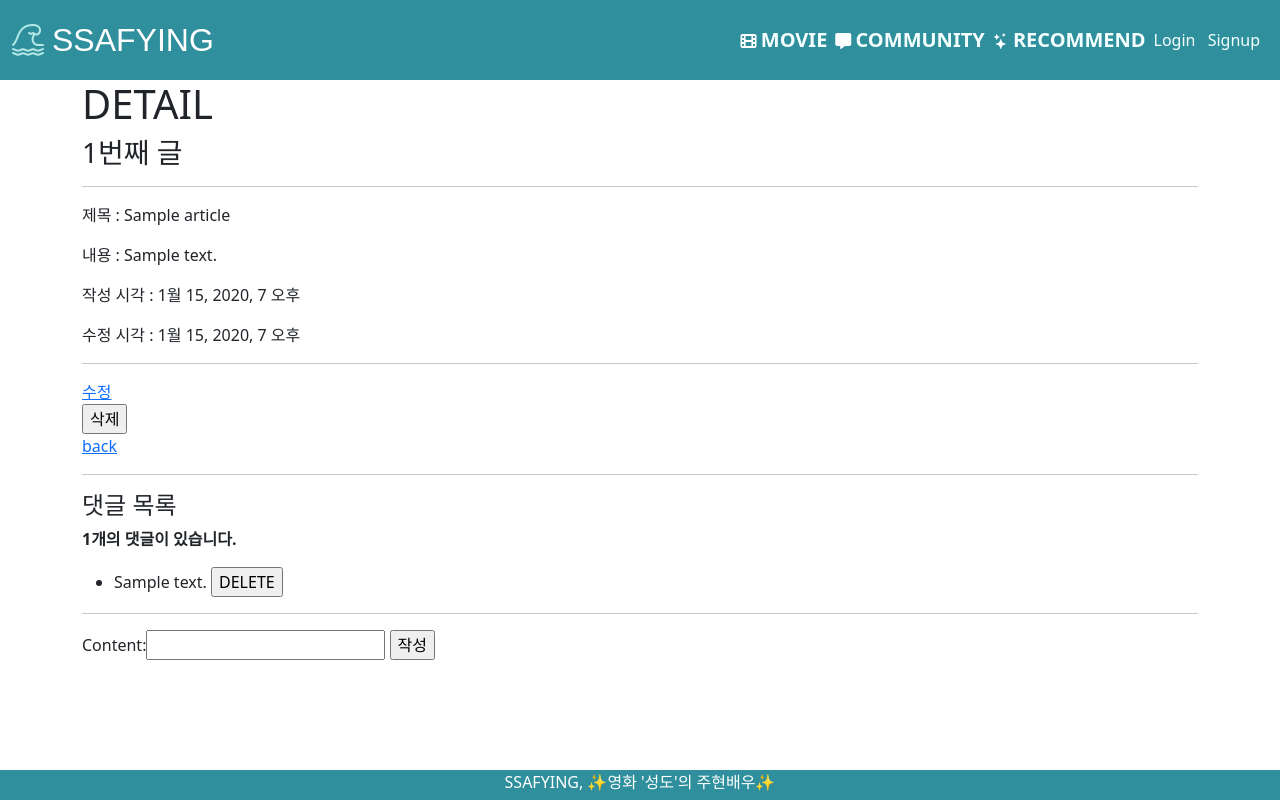
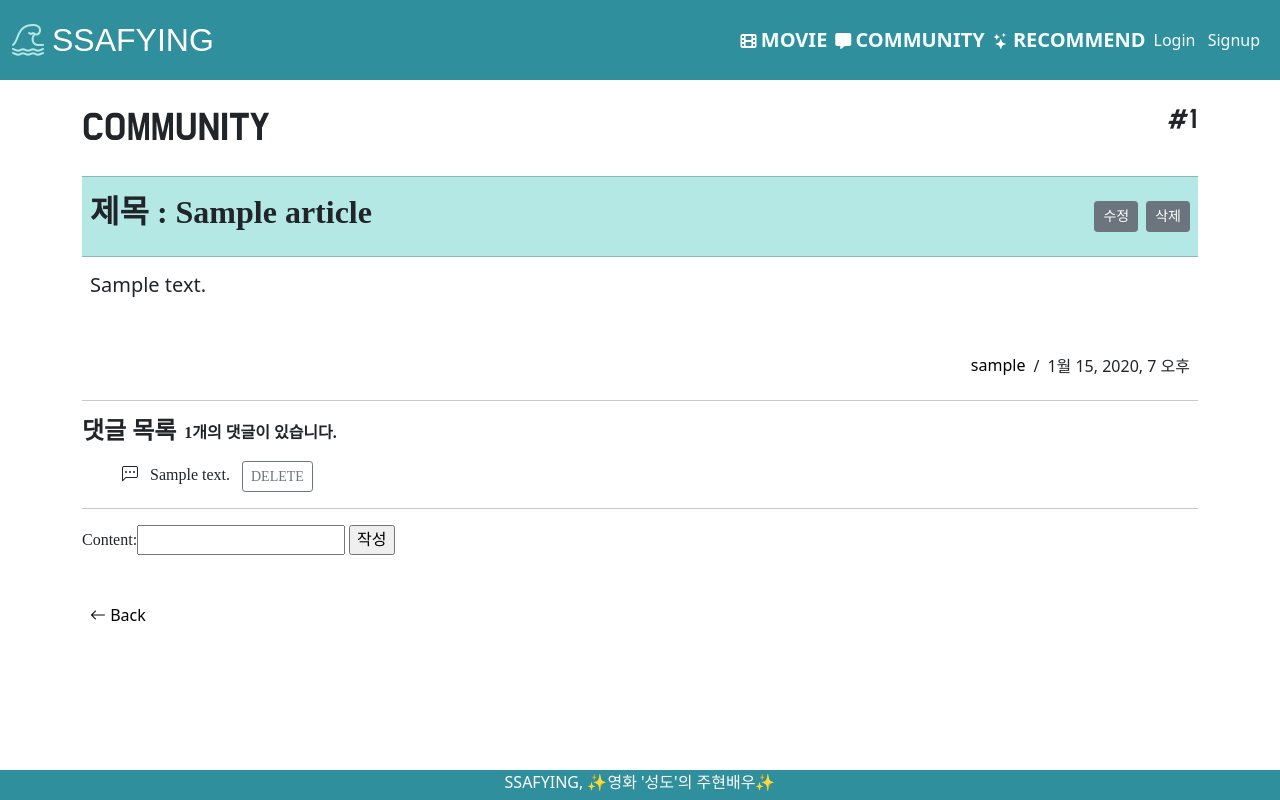
Before and after one commit to bonfire8/ssafypjt, a Django app: page /community/1/ in a window 1280 px wide. Run offline with Django 3.2, Linux system fonts and the light colour scheme; tables that the repository leaves empty hold one stand-in row (values such as "Sample post"); some libraries are stand-ins or nearby versions; some web fonts are replaced.

Commit message:
community 페이지 디자인

```diff
--- a/accounts/views.py
+++ b/accounts/views.py
@@ -97,7 +97,7 @@ def change_password(request):
     context = {
         'form': form,
     }
-    return render(request, 'accounts/password.html', context)
+    return render(request, 'accounts/change_password.html', context)
 
 
 def profile(request, username):
--- a/community/templates/community/detail.html
+++ b/community/templates/community/detail.html
@@ -1,31 +1,48 @@
 {% extends 'base.html' %}
 
 {% block content %}
-  <h1>DETAIL</h1>
-  <h3>{{ article.pk }}번째 글</h3>
+<div class="d-flex justify-content-between mt-4 like_write">
+  <h1>COMMUNITY</h1>
+  <h3>#{{ article.pk }}</h3>
+</div>
+<div class="write_ibm" style="background-color:#B3E8E5">
   <hr>
-  <p>제목 : {{ article.title }}</p>
-  <p>내용 : {{ article.content }}</p>
-  <p>작성 시각 : {{ article.created_at }}</p>
-  <p>수정 시각 : {{ article.updated_at }}</p>
-  <hr>
-  <a href="{% url 'community:update' article.pk %}">수정</a>
+  <div class="d-flex justify-content-between">
+    <h2 class='fw-bold mx-2'>제목 : {{ article.title }}</h2>
+    <div class="d-flex m-2">
+      <a class='me-2 btn btn-secondary btn-sm' disabled href="{% url 'community:update' article.pk %}">수정</a>
       <form action="{% url 'community:delete' article.pk %}" method="POST">
         {% csrf_token %}
-    <input type="submit" value="삭제">
+        <input class='btn btn-secondary btn-sm' type="submit" value="삭제">
       </form>
-  <a href="{% url 'community:index' %}">back</a>
+    </div>
+  </div>
   <hr>
-  <h4>댓글 목록</h4>
+</div>
+<div class="d-box justify-content-between m-2">
+  <h5>{{ article.content }}</h5>
+  <br>
+  <br>
+  <div class="d-flex justify-content-end align-content-center">
+    <a style='color:black' class="text-decoration-none" href="{% url 'accounts:profile' article.user.username %}">{{article.user}}</a>
+    <h6 class='mx-2 mt-1'>/</h6>
+    <h6 class="mt-1">{{ article.created_at }}</h6>
+  </div>
+</div>
+
+  <hr>
+  <div class="d-flex">
+    <h4 class="write_ibm fw-bold me-2">댓글 목록</h4>
     {% if comments %}
-    <p><b>{{ comments|length }}개의 댓글이 있습니다.</b></p>
+      <p class="mt-1 write_ibm"><b>{{ comments|length }}개의 댓글이 있습니다.</b></p>
     {% endif %}
-  <ul>
+  </div>
+  <ul class="write_ibm">
     {% for comment in comments %}
-      <li>{{ comment.content }}
+      <li class="mb-2 list-inline"><i class="bi bi-chat-left-dots mx-2"></i> {{ comment.content }}
         <form action="{% url 'community:comments_delete' article.pk comment.pk %}" method='POST' class='d-inline'>
           {% csrf_token %}
-          <input type="submit" value="DELETE">
+          <input class='btn btn-outline-secondary btn-sm ms-2' type="submit" value="DELETE">
         </form>
       </li>
     {% empty %}
@@ -33,9 +50,18 @@
     {% endfor %}
   </ul>
   <hr>
+  <div class="write_ibm">
     <form action="{% url 'community:comments_create' article.pk %}" method='POST'>
       {% csrf_token %}
       {{ comment_form }}
       <input type="submit" value='작성'>
     </form>
+  </div>
+  <br>
+  <br>
+  <div>
+    <a class="m-2 text-decoration-none" style="color:black" href="{% url 'community:index' %}"> <i class="bi bi-arrow-left"></i>  Back</a>
+  </div>
+  <br>
+  <br>
 {% endblock content %}
--- a/community/templates/community/index.html
+++ b/community/templates/community/index.html
@@ -15,7 +15,6 @@
     <table class="table table-hover write_ibm fw-bold" style='color:white'>
         <thead style="background-color:#3BACB6; color:white">
           <tr class="d-box">
-            <th>#</th>
             <th style='width:600px;'>제목</th>
             <th style='width:100px;'>작성자</th>
             <th style='width:300px;'>작성 시각</th>
@@ -25,7 +24,6 @@
         <tbody>
             {% for article in articles %}
             <tr>
-              <td class="text-black">{{ article.pk }}</td>
               <td>
                 <a style='color:black' class="text-decoration-none" href="{% url 'community:detail' article.pk %}">{{article.title}}</a>
               </td>
--- a/community/views.py
+++ b/community/views.py
@@ -53,8 +53,10 @@ def detail(request, article_pk):
 def delete(request, article_pk):
     if request.user.is_authenticated:
         article = get_object_or_404(Article, pk=article_pk)
-        article.delete()
-    return redirect('community:index')
+        if request.user == article.user:
+            article.delete()
+            return redirect('community:index')
+    return redirect('community:detail', article.pk)
 
 
 @login_required
```
Also changed, not shown: README.md. Lines whose indentation alone changed are shown as unchanged.
